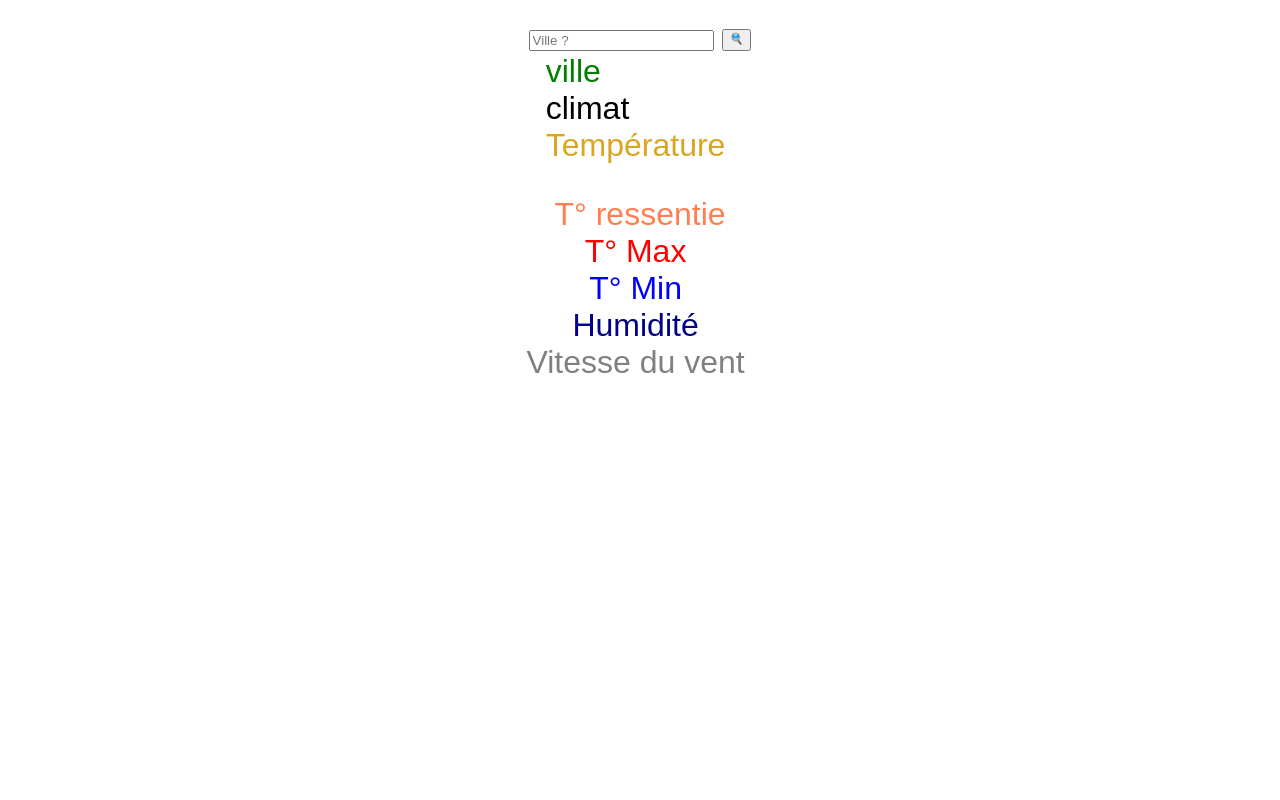
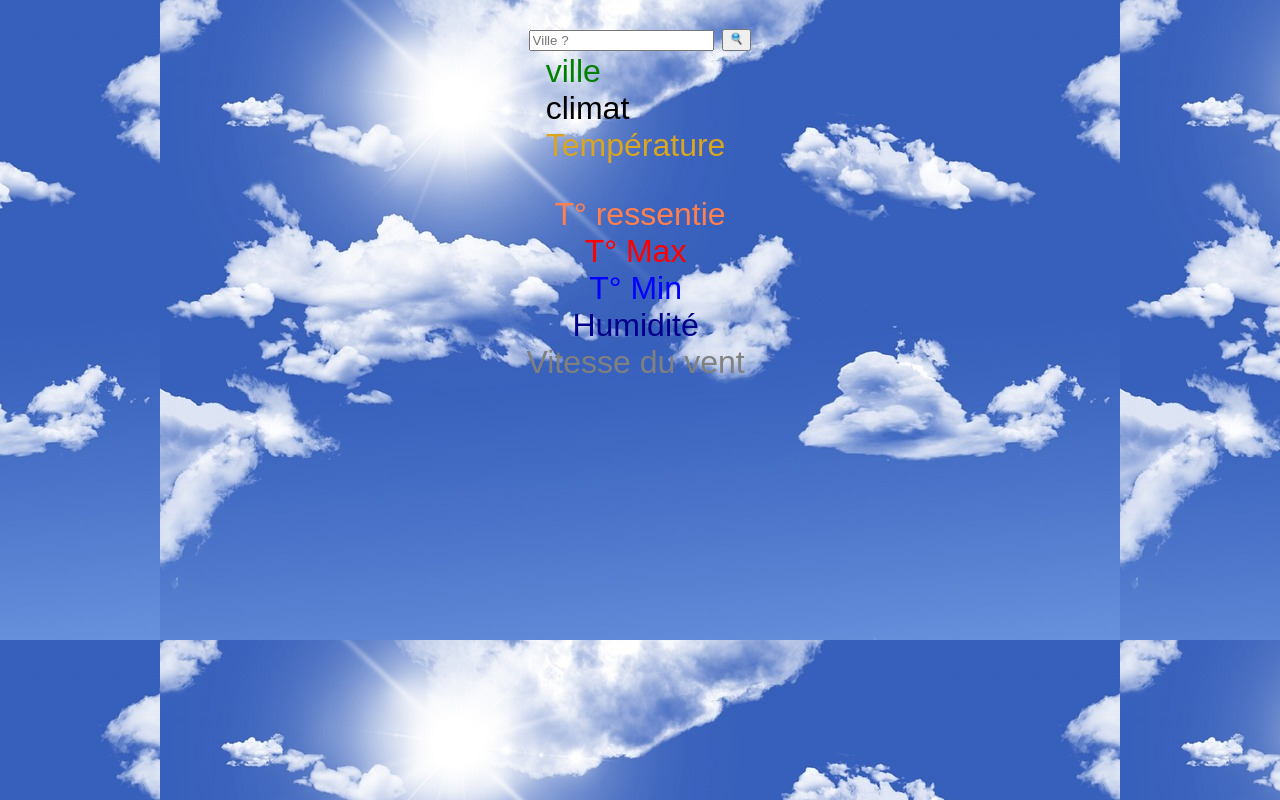
Before and after one commit to Rachid02/meteo.github.io, a plain HTML site: page index.html in a window 1280 px wide. Drawn offline with Linux system fonts and the light colour scheme.

Commit message:
Add files via upload

```diff
--- a/style.css
+++ b/style.css
@@ -4,7 +4,7 @@
 }
 
 body {
-  background-image: url("/laragon/www/Api_Meteo_a_rendre/src/img/plage/sky.jpg");
+  background-image: url("/src/img/plage/sky.jpg");
   background-position: top;
   font-size: 2rem;
 }
```
